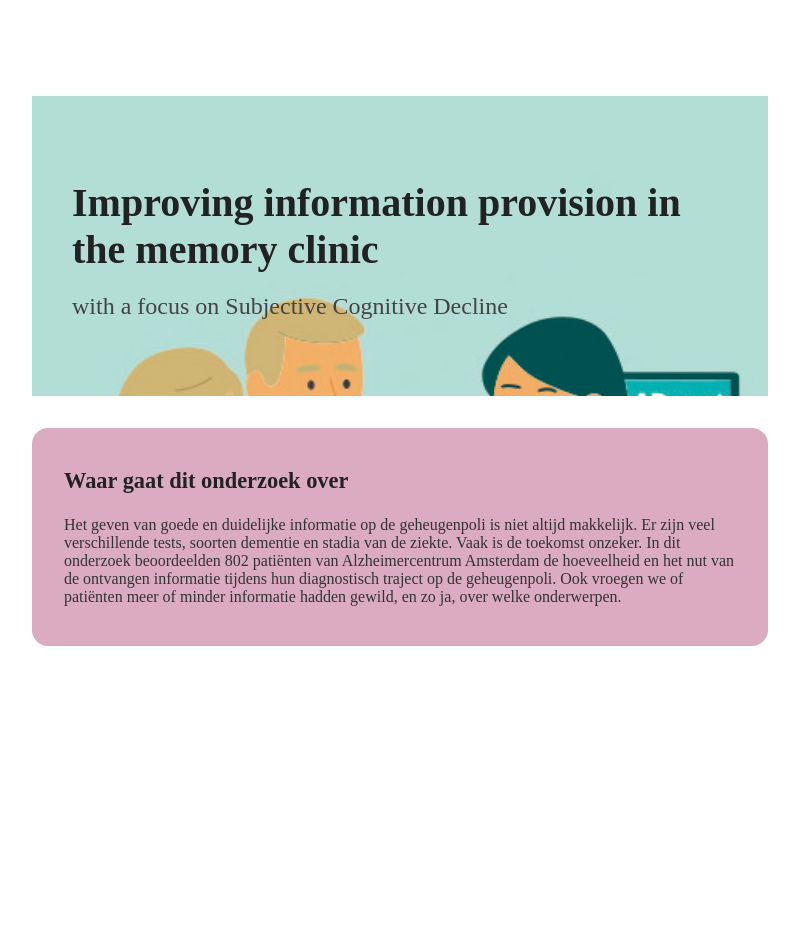
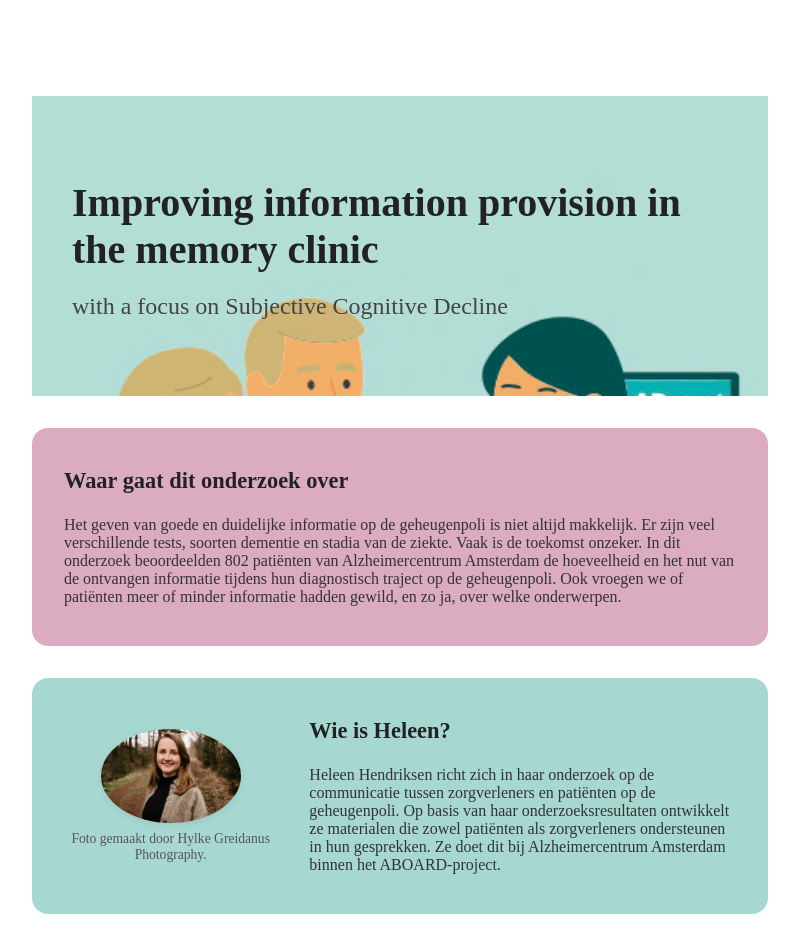
Before and after one commit to JCZuurmond/hma-hendriksen-dissertatie-website, a SvelteKit app: page / in a window 1280 px wide. Shown: the whole page, without its empty margins (240-1039 px from the left). Before the commit the page ends 800 px from the top, so only its background shows below. Built offline with nearby package versions, Linux system fonts and the light colour scheme.

Commit message:
Add author section

```diff
--- a/src/routes/+page.svelte
+++ b/src/routes/+page.svelte
@@ -18,6 +18,25 @@
       de geheugenpoli. Ook vroegen we of patiënten meer of minder informatie
       hadden gewild, en zo ja, over welke onderwerpen.
     </p>
+  </section>
+
+  <section class="author-section">
+    <div class="author-content">
+      <div class="author-image">
+        <img src="/hma-hendriksen-dissertatie-website/Heleen.jpg" alt="Heleen" />
+        <div class="author-image-note">Foto gemaakt door Hylke Greidanus Photography.</div>
+      </div>
+      <div class="author-text">
+        <h3>Wie is Heleen?</h3>
+        <p>
+          Heleen Hendriksen richt zich in haar onderzoek op de communicatie
+          tussen zorgverleners en patiënten op de geheugenpoli. Op basis van
+          haar onderzoeksresultaten ontwikkelt ze materialen die zowel patiënten
+          als zorgverleners ondersteunen in hun gesprekken. Ze doet dit bij
+          Alzheimercentrum Amsterdam binnen het ABOARD-project.
+        </p>
+      </div>
+    </div>
   </section>
 </main>
 
@@ -83,4 +102,68 @@
       font-size: 1rem;
       margin-bottom: 0;
     }
+  .author-section {
+    width: 100%;
+    max-width: 800px;
+    margin: 2rem auto 0 auto;
+    padding: 2.5rem 2rem;
+    background-color: rgb(166, 216, 209); /* Second suggested color */
+    border-radius: 1rem;
+    box-sizing: border-box;
+  }
+  .author-content {
+    display: flex;
+    flex-direction: row;
+    align-items: center;
+    justify-content: space-between;
+    gap: 2rem;
+  }
+  .author-text {
+    flex: 2;
+  }
+  .author-text h3 {
+    margin-top: 0;
+    font-size: 1.4rem;
+    color: #222;
+  }
+  .author-text p {
+    color: #333;
+    font-size: 1rem;
+    margin-bottom: 0;
+  }
+  .author-image {
+    flex: 1;
+    display: flex;
+    flex-direction: column;
+    align-items: center;
+    justify-content: flex-start;
+  }
+  .author-image img {
+    max-width: 140px;
+    width: 100%;
+    height: auto;
+    border-radius: 50%;
+    object-fit: cover;
+    box-shadow: 0 2px 8px rgba(0,0,0,0.08);
+  }
+  .author-image-note {
+    font-size: 0.85rem;
+    color: #555;
+    margin-top: 0.5rem;
+    text-align: center;
+  }
+  @media (max-width: 768px) {
+    .author-content {
+      flex-direction: column;
+      align-items: flex-start;
+      gap: 1.5rem;
+    }
+    .author-image {
+      justify-content: flex-start;
+      width: 100%;
+    }
+    .author-image img {
+      max-width: 100px;
+    }
+  }
 </style>
```
Also changed, not shown: static/Heleen.jpg (added), 1 other file (tests, documents, lock files or other folders).
